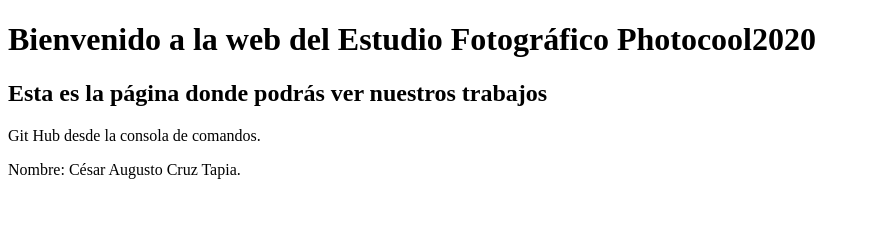
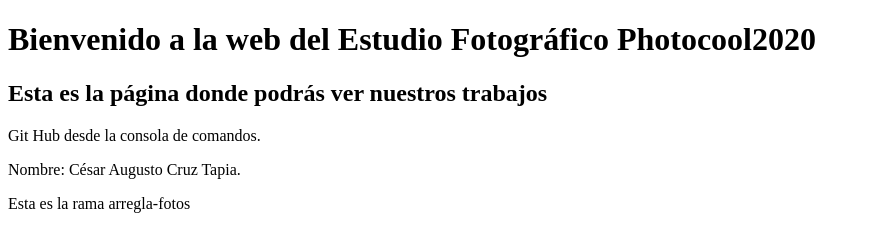
Before and after one commit to GitCesarin/pagina-web, a plain HTML site: page index.html in a window 1280 px wide. Shown: the whole page, without its empty margins (0-870 px from the left). Drawn offline with Linux system fonts and the light colour scheme.

Commit message:
Actualiza arregla-photos

```diff
--- a/index.html
+++ b/index.html
@@ -12,6 +12,7 @@
 
     <p>Git Hub desde la consola de comandos.</p>
 	<p>Nombre: César Augusto Cruz Tapia.</p>
+	<p>Esta es la rama arregla-fotos</p>
 
 </body>
 
```
